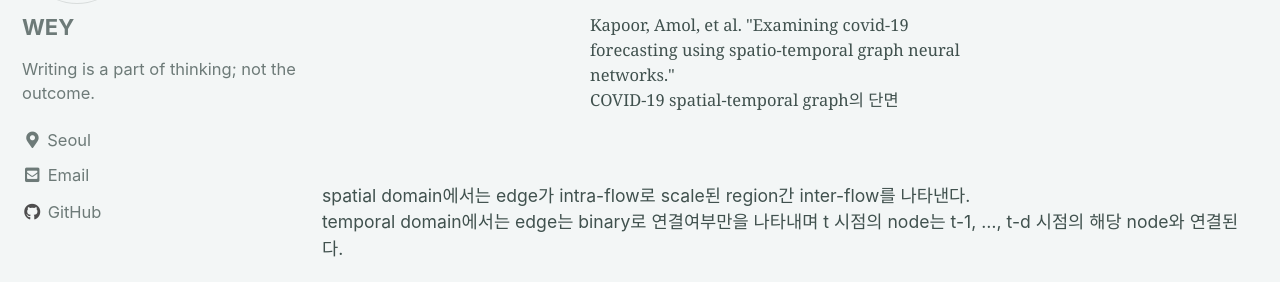
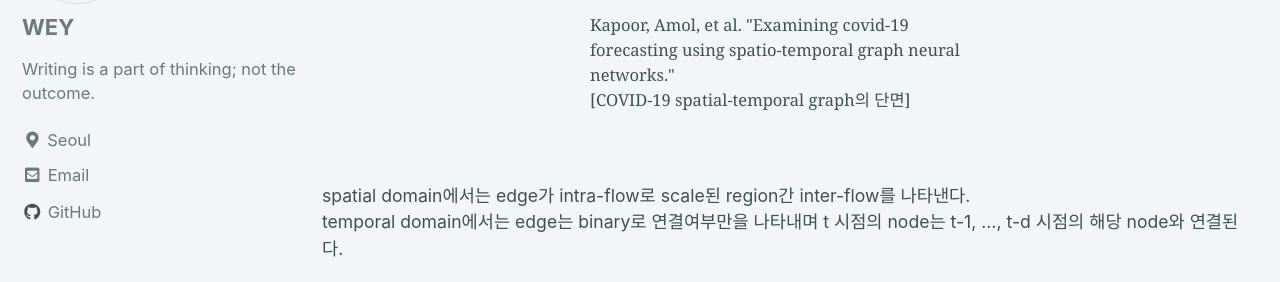
Before and after one commit to wey709/wey709.github.io, a Jekyll site: the page built from _posts/2020-12-30-examine_covid19_w_gnn.md, in a window 1280 px wide and 1400 px high, scrolled down 2481 px. Shown: the part 172-454 px from the top of the window. Built offline with Jekyll 4.4.1, drawn with Linux system fonts in a browser that asks for light colours; cached includes are drawn as plain includes; formulas are drawn with MathJax 3; some of the changed text lies outside the part shown.

Commit message:
minor modify

```diff
--- a/_posts/2020-12-30-examine_covid19_w_gnn.md
+++ b/_posts/2020-12-30-examine_covid19_w_gnn.md
@@ -68,9 +68,10 @@ fuction \\(\mathcal{F}^{(l)}\\)와 \\(\mathcal{G}^{(l)}\\)는 학습된다.
 
 <figure class="align-center" style="width: 400px">
   <img src="https://raw.githubusercontent.com/wey709/wey709.github.io/master/_posts/assets/1230/fig2.png" alt="">
-  <figcaption>Kapoor, Amol, et al. "Examining covid-19 forecasting using spatio-temporal graph neural networks." <br>COVID-19 spatial-temporal graph의 단면<br/>
+  <figcaption>Kapoor, Amol, et al. "Examining covid-19 forecasting using spatio-temporal graph neural networks." <br>[COVID-19 spatial-temporal graph의 단면]<br/>
   </figcaption>
 </figure>
+
 <br>spatial domain에서는 edge가 intra-flow로 scale된 region간 inter-flow를 나타낸다.<br/> temporal domain에서는 edge는 binary로 연결여부만을 나타내며 t 시점의 node는 t-1, ..., t-d 시점의 해당 node와 연결된다.
 
 
@@ -99,7 +100,7 @@ $H_{l+1}$은 근접행렬(정확히 말하면 어떤 방식으로 정규화된..
 
 <figure class="align-center" style="width: 400px">
   <img src="https://raw.githubusercontent.com/wey709/wey709.github.io/master/_posts/assets/1230/fig3.png" alt="">
-  <figcaption>Kapoor, Amol, et al. "Examining covid-19 forecasting using spatio-temporal graph neural networks." <br>2-hop skip-connection model <br/>
+  <figcaption>Kapoor, Amol, et al. "Examining covid-19 forecasting using spatio-temporal graph neural networks." <br>[2-hop skip-connection model] <br/>
   </figcaption>
 </figure>
 
```
Also changed, not shown: other parts of _posts/2020-12-30-examine_covid19_w_gnn.md (+1 -1 lines).
